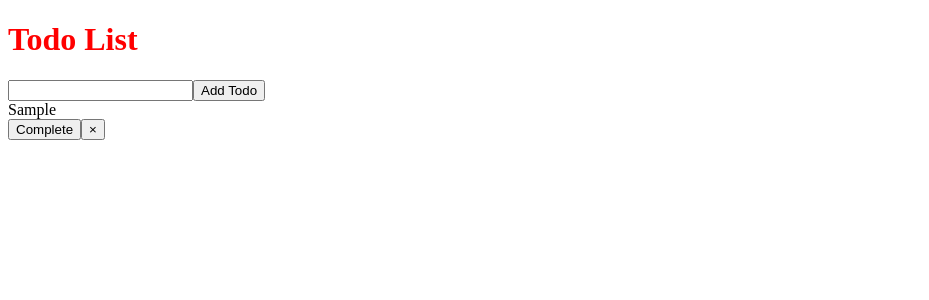
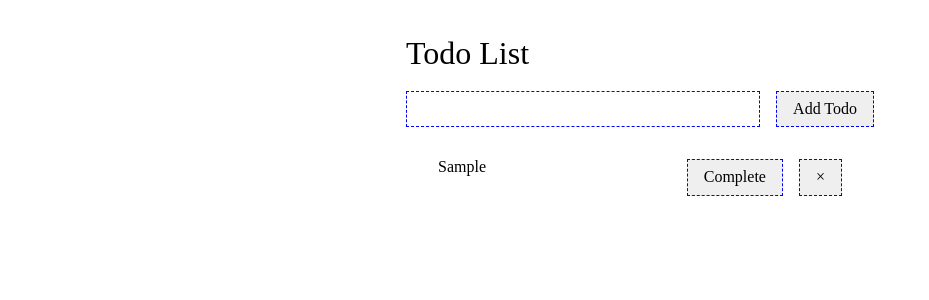
Before and after one commit to ivancis/gsta, a React (Create React App) app: page / in a window 1280 px wide. Both pictures are taken after typing "Sample" into the empty fields and a click on the button "Add Todo". Shown: the top 300 px of the page, without its empty margins (0-929 px from the left). Built offline with nearby package versions, Linux system fonts and the light colour scheme.

Commit message:
initial classes, structure css, reset + normalice

```diff
--- a/public/index.html
+++ b/public/index.html
@@ -6,6 +6,7 @@
   <link rel="shortcut icon" href="%PUBLIC_URL%/favicon.ico" />
   <meta name="viewport" content="width=device-width, initial-scale=1" />
   <meta name="theme-color" content="#000000" />
+  <link rel="stylesheet" href="https://cdnjs.cloudflare.com/ajax/libs/meyer-reset/2.0/reset.min.css" integrity="sha512-NmLkDIU1C/C88wi324HBc+S2kLhi08PN5GDeUVVVC/BVt/9Izdsc9SVeVfA1UZbY3sHUlDSyRXhCzHfr6hmPPw==" crossorigin="anonymous" referrerpolicy="no-referrer" />
   <meta name="description" content="Web site created using create-react-app" />
   <link rel="apple-touch-icon" href="logo192.png" />
   <!--
--- a/src/App.module.css
+++ b/src/App.module.css
@@ -1,3 +1,56 @@
-.test {
-    color: red;
+.app {
+    display: flex;
+    align-items: center;
+    justify-content: center;
+    flex-direction: column;
+    width: 100%;
+    /* REVIEW */
+    max-width: var(--colContent, 500px);
+    max-height: 100%;
+    margin: auto;
+    padding: 1rem;
+    box-sizing: border-box;
 }
+
+.form {
+    display: grid;
+    grid-template-columns: 1fr auto;
+    grid-gap: 1rem;
+    width: 100%;
+}
+
+.title {
+    width: 100%;
+}
+
+.input {
+    border: 1px dashed blue;
+    padding: 0.5rem 1rem;
+}
+
+.button {
+    border: 1px dashed blue;
+    padding: 0.5rem 1rem;
+}
+
+.list {
+    width: 100%;
+    padding: 2rem;
+    box-sizing: border-box;
+    overflow: auto;
+    display: grid;
+    grid-gap: 0.5rem;
+}
+
+.listItem {
+    display: grid;
+    grid-template-columns: 1fr auto;
+}
+
+.listItemAction {
+    display: grid;
+    grid-auto-flow: column;
+    grid-gap: 1rem;
+    margin-right: 0;
+    margin-left: auto;
+}
--- a/src/App.tsx
+++ b/src/App.tsx
@@ -1,4 +1,5 @@
 import React, { Fragment, useState } from 'react';
+import './normalice.css';
 import styles from './App.module.css';
 
 
@@ -43,35 +44,59 @@
 
   return (
     <Fragment>
-      <h1 className={styles.test}>Todo List</h1>
-      <form onSubmit={handleSubmit}>
+      <div className={styles.app}>
+        <h1 className={styles.title}>Todo List</h1>
+        <form
+          onSubmit={handleSubmit}
+          className={styles.form}
+        >
           <input
             type='text'
             value={value}
             onChange={e => setValue(e.target.value)}
+            className={styles.input}
             required
           />
-        <button type='submit'>Add Todo</button>
+          <button
+            type='submit'
+            className={styles.button}
+          >
+            Add Todo
+          </button>
         </form>
-      <section>
+        <ul className={styles.list}>
           {todos.map((todo: ITodo, index: number) => {
             return (
               <Fragment key={index}>
-              <div
+                <li className={styles.listItem}>
+                  <h4
+                    className={styles.subtitle}
                     style={{ textDecoration: todo.complete ? 'line-through' : '' }}
                   >
                     {todo.text}
-              </div>
-              <button type='button' onClick={(): void => completeTodo(index)}>
+                  </h4>
+                  <li className={styles.listItemAction}>
+                    <button
+                      type='button'
+                      onClick={(): void => completeTodo(index)}
+                      className={styles.button}
+                    >
                       {todo.complete ? 'Incomplete' : 'Complete'}
                     </button>
-              <button type='button' onClick={(): void => deleteTodo(index)}>
+                    <button
+                      type='button'
+                      onClick={(): void => deleteTodo(index)}
+                      className={styles.button}
+                    >
                       &times;
                     </button>
+                  </li>
+                </li>
               </Fragment>
             );
           })}
-      </section>
+        </ul>
+      </div>
     </Fragment>
   );
 }
--- /dev/null
+++ b/src/normalice.css
@@ -0,0 +1,349 @@
+/*! normalize.css v8.0.1 | MIT License | github.com/necolas/normalize.css */
+
+/* Document
+   ========================================================================== */
+
+/**
+ * 1. Correct the line height in all browsers.
+ * 2. Prevent adjustments of font size after orientation changes in iOS.
+ */
+
+ html {
+    line-height: 1.15; /* 1 */
+    -webkit-text-size-adjust: 100%; /* 2 */
+  }
+
+  /* Sections
+     ========================================================================== */
+
+  /**
+   * Remove the margin in all browsers.
+   */
+
+  body {
+    margin: 0;
+  }
+
+  /**
+   * Render the `main` element consistently in IE.
+   */
+
+  main {
+    display: block;
+  }
+
+  /**
+   * Correct the font size and margin on `h1` elements within `section` and
+   * `article` contexts in Chrome, Firefox, and Safari.
+   */
+
+  h1 {
+    font-size: 2em;
+    margin: 0.67em 0;
+  }
+
+  /* Grouping content
+     ========================================================================== */
+
+  /**
+   * 1. Add the correct box sizing in Firefox.
+   * 2. Show the overflow in Edge and IE.
+   */
+
+  hr {
+    box-sizing: content-box; /* 1 */
+    height: 0; /* 1 */
+    overflow: visible; /* 2 */
+  }
+
+  /**
+   * 1. Correct the inheritance and scaling of font size in all browsers.
+   * 2. Correct the odd `em` font sizing in all browsers.
+   */
+
+  pre {
+    font-family: monospace, monospace; /* 1 */
+    font-size: 1em; /* 2 */
+  }
+
+  /* Text-level semantics
+     ========================================================================== */
+
+  /**
+   * Remove the gray background on active links in IE 10.
+   */
+
+  a {
+    background-color: transparent;
+  }
+
+  /**
+   * 1. Remove the bottom border in Chrome 57-
+   * 2. Add the correct text decoration in Chrome, Edge, IE, Opera, and Safari.
+   */
+
+  abbr[title] {
+    border-bottom: none; /* 1 */
+    text-decoration: underline; /* 2 */
+    text-decoration: underline dotted; /* 2 */
+  }
+
+  /**
+   * Add the correct font weight in Chrome, Edge, and Safari.
+   */
+
+  b,
+  strong {
+    font-weight: bolder;
+  }
+
+  /**
+   * 1. Correct the inheritance and scaling of font size in all browsers.
+   * 2. Correct the odd `em` font sizing in all browsers.
+   */
+
+  code,
+  kbd,
+  samp {
+    font-family: monospace, monospace; /* 1 */
+    font-size: 1em; /* 2 */
+  }
+
+  /**
+   * Add the correct font size in all browsers.
+   */
+
+  small {
+    font-size: 80%;
+  }
+
+  /**
+   * Prevent `sub` and `sup` elements from affecting the line height in
+   * all browsers.
+   */
+
+  sub,
+  sup {
+    font-size: 75%;
+    line-height: 0;
+    position: relative;
+    vertical-align: baseline;
+  }
+
+  sub {
+    bottom: -0.25em;
+  }
+
+  sup {
+    top: -0.5em;
+  }
+
+  /* Embedded content
+     ========================================================================== */
+
+  /**
+   * Remove the border on images inside links in IE 10.
+   */
+
+  img {
+    border-style: none;
+  }
+
+  /* Forms
+     ========================================================================== */
+
+  /**
+   * 1. Change the font styles in all browsers.
+   * 2. Remove the margin in Firefox and Safari.
+   */
+
+  button,
+  input,
+  optgroup,
+  select,
+  textarea {
+    font-family: inherit; /* 1 */
+    font-size: 100%; /* 1 */
+    line-height: 1.15; /* 1 */
+    margin: 0; /* 2 */
+  }
+
+  /**
+   * Show the overflow in IE.
+   * 1. Show the overflow in Edge.
+   */
+
+  button,
+  input { /* 1 */
+    overflow: visible;
+  }
+
+  /**
+   * Remove the inheritance of text transform in Edge, Firefox, and IE.
+   * 1. Remove the inheritance of text transform in Firefox.
+   */
+
+  button,
+  select { /* 1 */
+    text-transform: none;
+  }
+
+  /**
+   * Correct the inability to style clickable types in iOS and Safari.
+   */
+
+  button,
+  [type="button"],
+  [type="reset"],
+  [type="submit"] {
+    -webkit-appearance: button;
+  }
+
+  /**
+   * Remove the inner border and padding in Firefox.
+   */
+
+  button::-moz-focus-inner,
+  [type="button"]::-moz-focus-inner,
+  [type="reset"]::-moz-focus-inner,
+  [type="submit"]::-moz-focus-inner {
+    border-style: none;
+    padding: 0;
+  }
+
+  /**
+   * Restore the focus styles unset by the previous rule.
+   */
+
+  button:-moz-focusring,
+  [type="button"]:-moz-focusring,
+  [type="reset"]:-moz-focusring,
+  [type="submit"]:-moz-focusring {
+    outline: 1px dotted ButtonText;
+  }
+
+  /**
+   * Correct the padding in Firefox.
+   */
+
+  fieldset {
+    padding: 0.35em 0.75em 0.625em;
+  }
+
+  /**
+   * 1. Correct the text wrapping in Edge and IE.
+   * 2. Correct the color inheritance from `fieldset` elements in IE.
+   * 3. Remove the padding so developers are not caught out when they zero out
+   *    `fieldset` elements in all browsers.
+   */
+
+  legend {
+    box-sizing: border-box; /* 1 */
+    color: inherit; /* 2 */
+    display: table; /* 1 */
+    max-width: 100%; /* 1 */
+    padding: 0; /* 3 */
+    white-space: normal; /* 1 */
+  }
+
+  /**
+   * Add the correct vertical alignment in Chrome, Firefox, and Opera.
+   */
+
+  progress {
+    vertical-align: baseline;
+  }
+
+  /**
+   * Remove the default vertical scrollbar in IE 10+.
+   */
+
+  textarea {
+    overflow: auto;
+  }
+
+  /**
+   * 1. Add the correct box sizing in IE 10.
+   * 2. Remove the padding in IE 10.
+   */
+
+  [type="checkbox"],
+  [type="radio"] {
+    box-sizing: border-box; /* 1 */
+    padding: 0; /* 2 */
+  }
+
+  /**
+   * Correct the cursor style of increment and decrement buttons in Chrome.
+   */
+
+  [type="number"]::-webkit-inner-spin-button,
+  [type="number"]::-webkit-outer-spin-button {
+    height: auto;
+  }
+
+  /**
+   * 1. Correct the odd appearance in Chrome and Safari.
+   * 2. Correct the outline style in Safari.
+   */
+
+  [type="search"] {
+    -webkit-appearance: textfield; /* 1 */
+    outline-offset: -2px; /* 2 */
+  }
+
+  /**
+   * Remove the inner padding in Chrome and Safari on macOS.
+   */
+
+  [type="search"]::-webkit-search-decoration {
+    -webkit-appearance: none;
+  }
+
+  /**
+   * 1. Correct the inability to style clickable types in iOS and Safari.
+   * 2. Change font properties to `inherit` in Safari.
+   */
+
+  ::-webkit-file-upload-button {
+    -webkit-appearance: button; /* 1 */
+    font: inherit; /* 2 */
+  }
+
+  /* Interactive
+     ========================================================================== */
+
+  /*
+   * Add the correct display in Edge, IE 10+, and Firefox.
+   */
+
+  details {
+    display: block;
+  }
+
+  /*
+   * Add the correct display in all browsers.
+   */
+
+  summary {
+    display: list-item;
+  }
+
+  /* Misc
+     ========================================================================== */
+
+  /**
+   * Add the correct display in IE 10+.
+   */
+
+  template {
+    display: none;
+  }
+
+  /**
+   * Add the correct display in IE 10.
+   */
+
+  [hidden] {
+    display: none;
+  }
```
Lines whose indentation alone changed are shown as unchanged.
